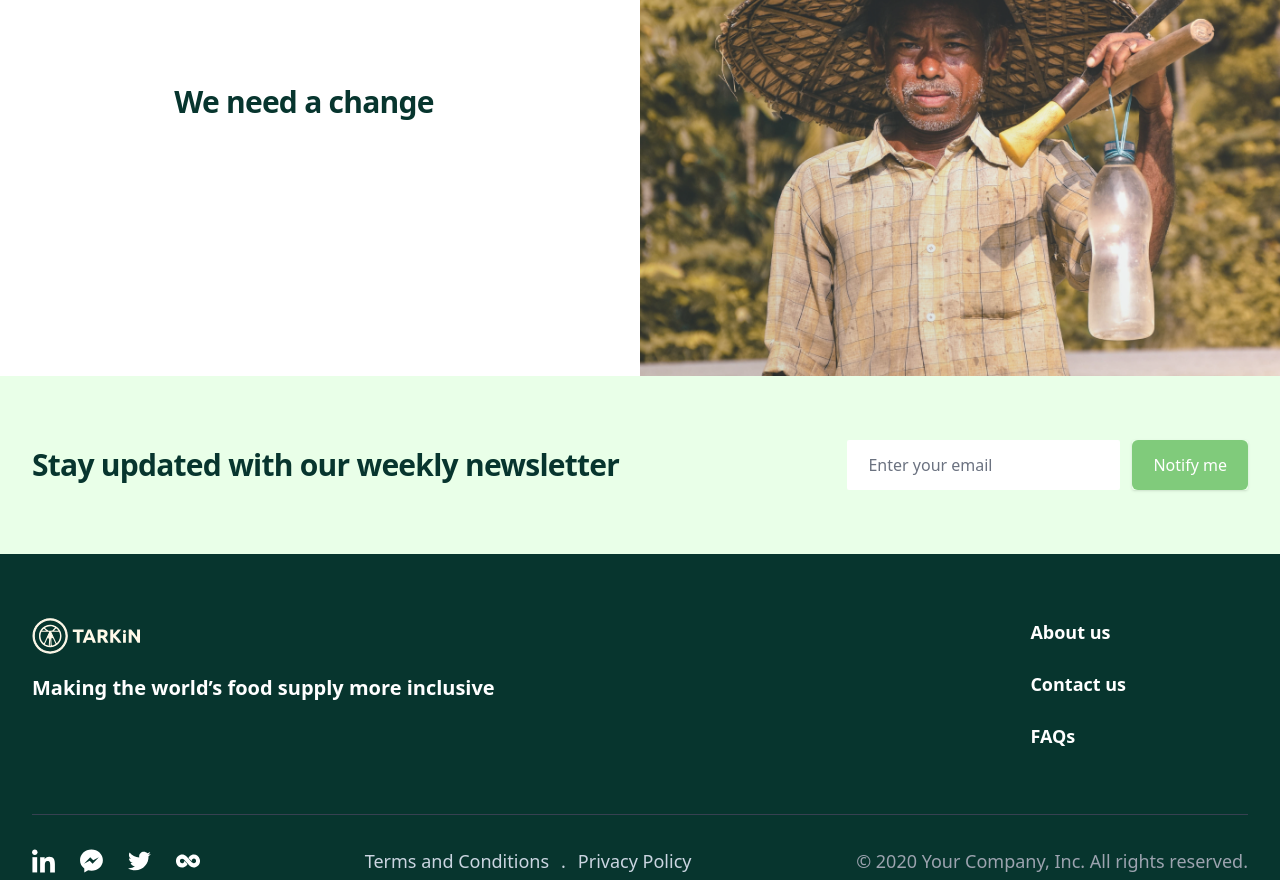
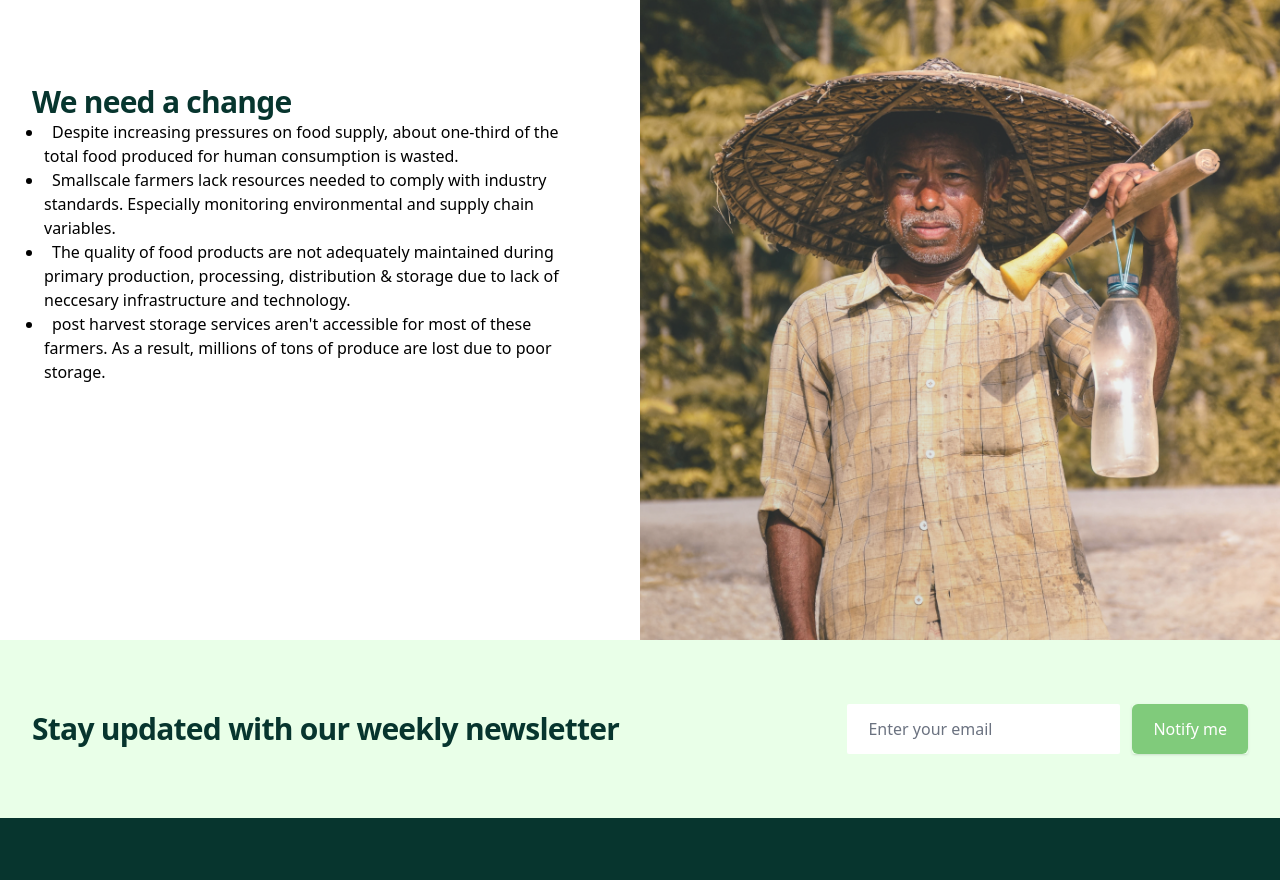
Before and after one commit to bubbasadiq/Tarkin, a Next.js app: page /about in a window 1280 px wide. Shown: the part 2640-3520 px from the top of the page. Built offline with nearby package versions, Linux system fonts and the light colour scheme.

Commit message:
we need change

```diff
--- a/components/about/WeNeedChange.jsx
+++ b/components/about/WeNeedChange.jsx
@@ -12,7 +12,13 @@ export default function WeNeedAChange() {
                   <h1 className="text-3xl font-bold tracking-tight text-green-primary">
                     We need a change
                   </h1>
-                  <ul>
+                  <ul class="list-disc ml-3 indent-2">
+                    <li > Despite increasing pressures on food supply, about one-third of the total food produced for human consumption is wasted. </li>
+                    <li >Smallscale farmers lack resources needed to comply with industry standards. Especially monitoring environmental and supply chain variables.</li>
+
+                    <li>The quality of food products are not adequately maintained during primary production, processing, distribution & storage due to lack of neccesary infrastructure and technology.</li>
+
+                    <li>post harvest storage services aren't accessible for most of these farmers. As a result, millions of tons of produce are lost due to poor storage. </li>
 
                   </ul>
                 </div>
```
